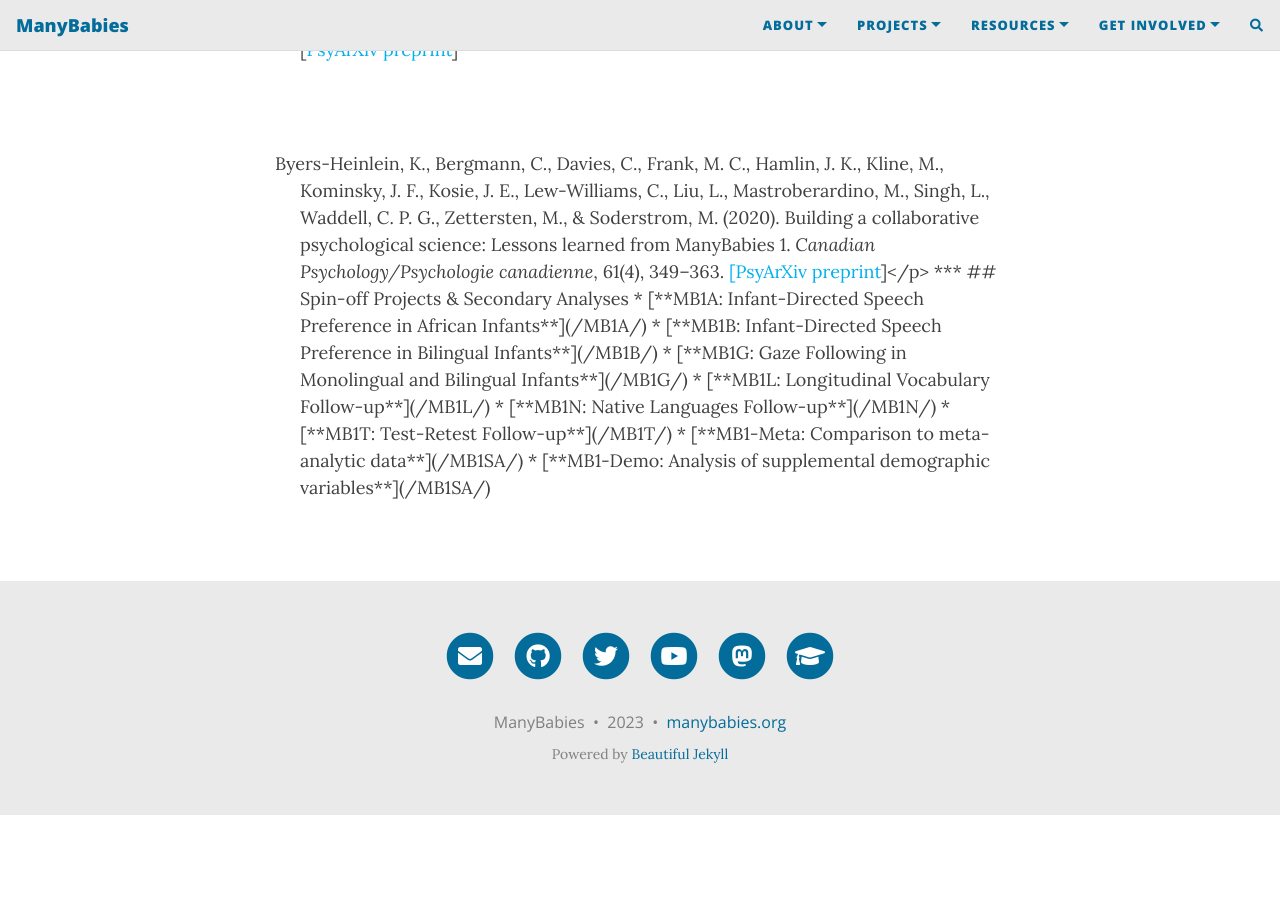
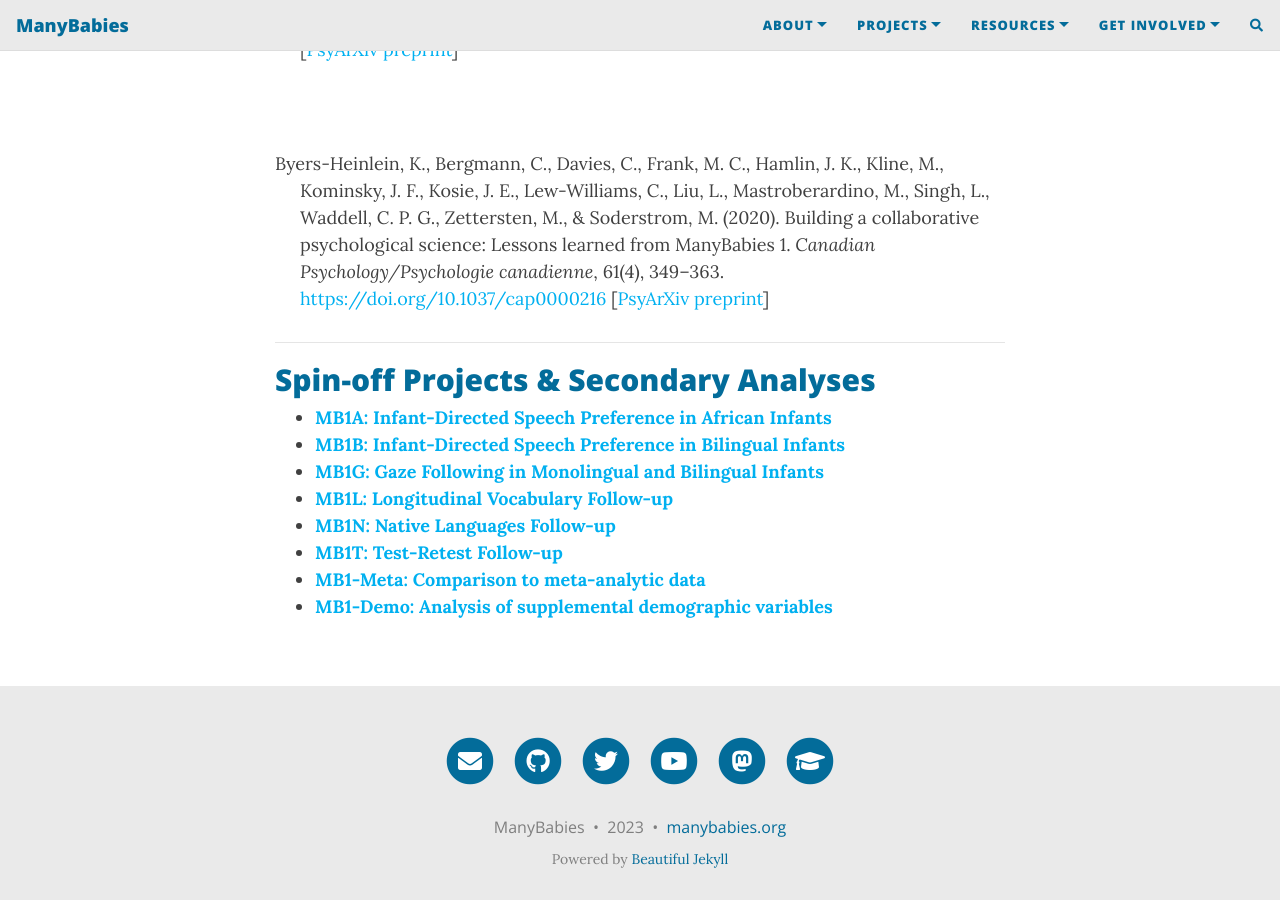
Before and after one commit to manybabies/manybabies.github.io, a Jekyll site: the page built from MB1.md, in a window 1280 px wide and 900 px high, scrolled down 3538 px. Built offline with Jekyll 4.4.1, drawn with Linux system fonts in a browser that asks for light colours; nearby versions of some CDN libraries; comment, search, counter and statistics services are not loaded; before the commit the page ends 4353 px from its top, so only the background shows below that; some of the changed lines change nothing that is shown.

Commit message:
Update MB1.md

```diff
--- a/MB1.md
+++ b/MB1.md
@@ -70,7 +70,7 @@
 <p style="padding-left: 25px; text-indent: -25px">ManyBabies Consortium. (2020). Quantifying sources of variability in infancy research using the infant-directed-speech preference. <i>Advances in Methods and Practices in Psychological Science</i>, 3(1), 24–52. <a href="https://doi.org/10.1177/2515245919900809" target="_blank">https://doi.org/10.1177/2515245919900809</a> [<a href="https://psyarxiv.com/s98ab" target="_blank">PsyArXiv preprint</a>]</p>
 <br>
 
-<p style="padding-left: 25px; text-indent: -25px">Byers-Heinlein, K., Bergmann, C., Davies, C., Frank, M. C., Hamlin, J. K., Kline, M., Kominsky, J. F., Kosie, J. E., Lew-Williams, C., Liu, L., Mastroberardino, M., Singh, L., Waddell, C. P. G., Zettersten, M., & Soderstrom, M. (2020). Building a collaborative psychological science: Lessons learned from ManyBabies 1. <i>Canadian Psychology/Psychologie canadienne</i>, 61(4), 349–363. <a href="https://doi.org/10.1037/cap0000216" target="_blank"> [<a href="https://psyarxiv.com/dmhk2/" target="_blank">PsyArXiv preprint</a>]</p>
+<p style="padding-left: 25px; text-indent: -25px">Byers-Heinlein, K., Bergmann, C., Davies, C., Frank, M. C., Hamlin, J. K., Kline, M., Kominsky, J. F., Kosie, J. E., Lew-Williams, C., Liu, L., Mastroberardino, M., Singh, L., Waddell, C. P. G., Zettersten, M., & Soderstrom, M. (2020). Building a collaborative psychological science: Lessons learned from ManyBabies 1. <i>Canadian Psychology/Psychologie canadienne</i>, 61(4), 349–363. <a href="https://doi.org/10.1037/cap0000216" target="_blank">https://doi.org/10.1037/cap0000216</a> [<a href="https://psyarxiv.com/dmhk2/" target="_blank">PsyArXiv preprint</a>]</p>
 
 
 ***
```
